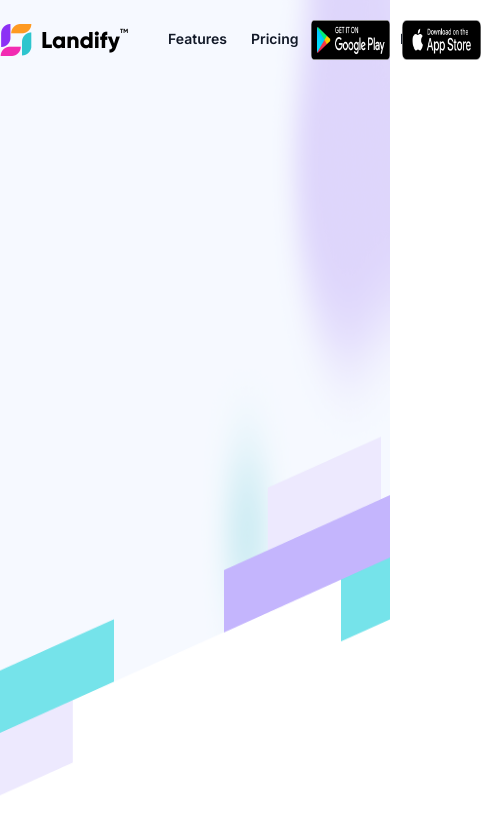
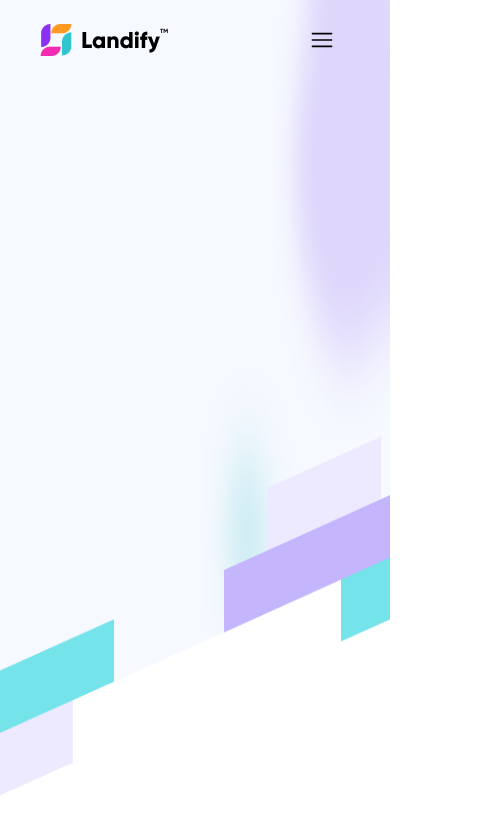
Before and after one commit to Khrysna/landify-design-1-react, a React (Vite) app: page / in a window 390 px wide. Shown: the top 834 px of the page, 481 px wide, since content can reach past the window. Built offline with nearby package versions, Linux system fonts and the light colour scheme.

Commit message:
add responsive design to the navbar

```diff
--- a/package.json
+++ b/package.json
@@ -12,6 +12,7 @@
   "dependencies": {
     "react": "^18.3.1",
     "react-dom": "^18.3.1",
+    "react-icons": "^5.2.1",
     "tailwind-merge": "^2.4.0"
   },
   "devDependencies": {
--- a/src/App.tsx
+++ b/src/App.tsx
@@ -5,7 +5,7 @@ function App() {
   return (
     <>
       <div className="relative">
-        <div className="flex flex-col max-w-[1440px] max-container">
+        <div className="flex flex-col max-w-[1440px] max-container padding-containerr">
           <Navbar className="relative z-10" />
         </div>
         <img src={background} className="w-full h-screen z-0 absolute top-0" />
--- a/src/components/Navbar.tsx
+++ b/src/components/Navbar.tsx
@@ -2,6 +2,7 @@ import logo from "../assets/logo.png";
 import googleplay from "../assets/googleplay.png";
 import appstore from "../assets/appstore.png";
 import { twMerge } from "tailwind-merge";
+import { RxHamburgerMenu } from "react-icons/rx";
 
 interface NavigationBarProps {
   title: string;
@@ -18,11 +19,14 @@ function Navbar({ className }: { className?: string }) {
   return (
     <>
       <div
-        className={twMerge(className, "flex h-20 items-center justify-between")}
+        className={twMerge(
+          className,
+          "flex h-20 items-center justify-between padding-container"
+        )}
       >
         <div className="flex">
           <img src={logo} className="h-[32px] w-[128px] mr-8" />
-          <ul className="flex gap-2">
+          <ul className="lg:flex gap-2 hidden">
             {navigations.map((navigation) => (
               <li className="py-1 px-2 font-body-small font-semibold">
                 {navigation.title}
@@ -30,9 +34,13 @@ function Navbar({ className }: { className?: string }) {
             ))}
           </ul>
         </div>
-        <div className="flex gap-3">
-          <img src={googleplay} className="h-[40px] w-[136px]" />
-          <img src={appstore} className="h-[40px] w-[136px]" />
+        <div className="flex gap-3 items-center">
+          <img
+            src={googleplay}
+            className="h-[40px] w-[136px] hidden md:block"
+          />
+          <img src={appstore} className="h-[40px] w-[136px] hidden md:block" />
+          <RxHamburgerMenu size={24} className="m-4 lg:hidden" />
         </div>
       </div>
     </>
--- a/src/index.css
+++ b/src/index.css
@@ -6,6 +6,10 @@
   @apply mx-auto max-w-[1440px];
 }
 
+.padding-container {
+  @apply 2xl:px-0 px-10;
+}
+
 .font-body-small {
   font-size: 14px;
   line-height: 20 / 14;
```
Also changed, not shown: 1 other file (tests, documents, lock files or other folders).
